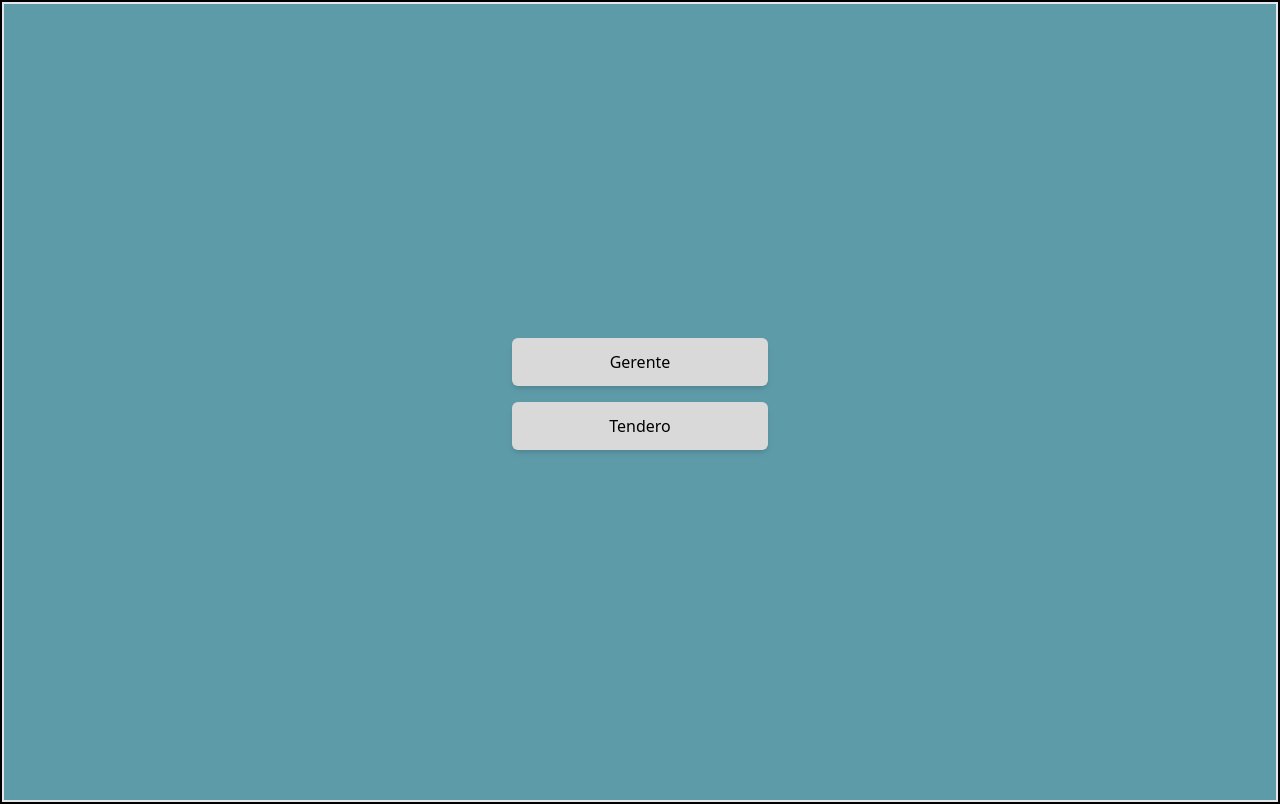
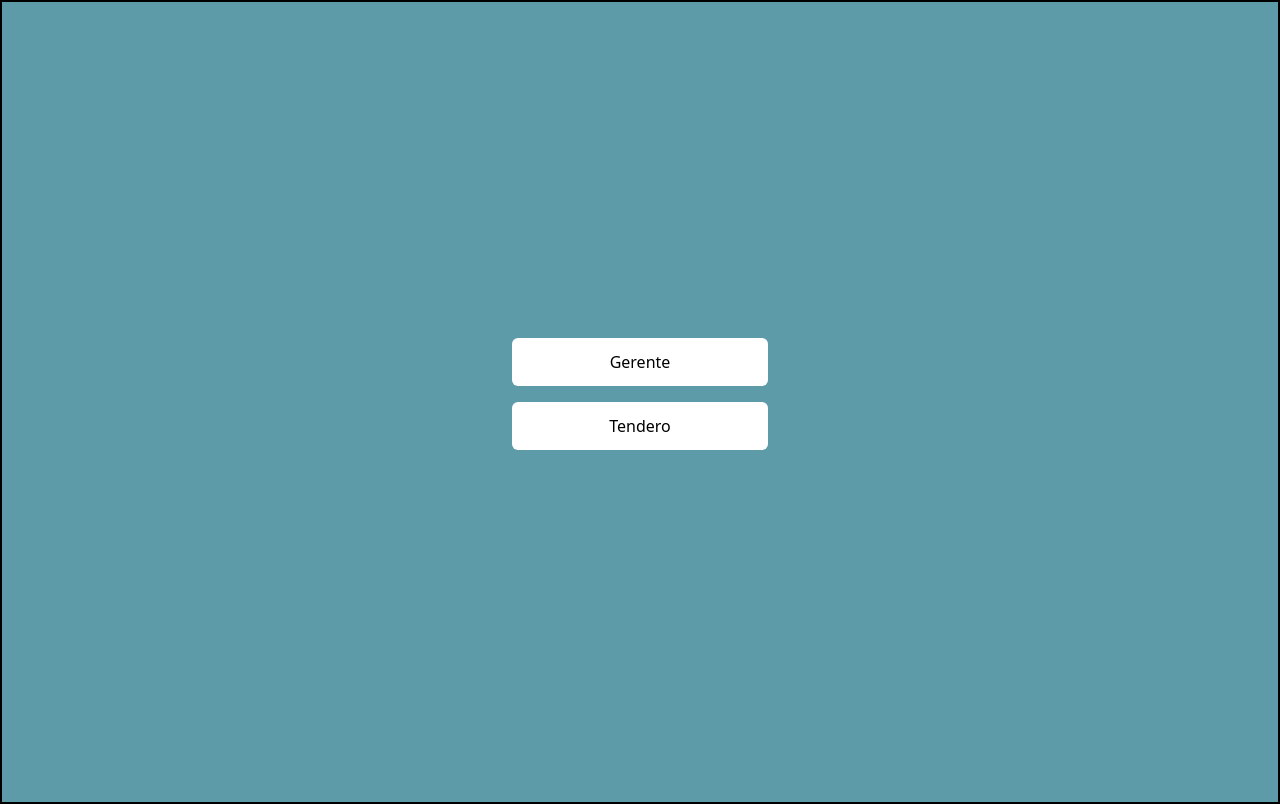
Before and after one commit to bermudez05/elmono-app, a React (Create React App) app: page / in a window 1280 px wide. Built offline with nearby package versions, Linux system fonts and the light colour scheme.

Commit message:
productos existentes

```diff
--- a/src/components/HomeComponent.jsx
+++ b/src/components/HomeComponent.jsx
@@ -3,13 +3,17 @@ import {Link} from "react-router-dom";
 
 function Home() {
     return (
-        <div className="border-2 min-h-screen flex justify-center items-center flex-col">
-            <div className="w-64 flex justify-center rounded-md shadow-md mb-4 p-3 bg-color2">
-                <Link to="/gerente">Gerente</Link>
-            </div>
-            <div className="w-64 flex justify-center rounded-md shadow-md mb-4 p-3 bg-color2">
-                <Link to="/tendero">Tendero</Link>
-            </div>
+        <div className="min-h-screen flex justify-center items-center flex-col">
+            <button className="w-64 flex justify-center rounded-md mb-4 p-3 bg-white hover:bg-color2 hover:text-black">
+                <Link to="/gerente">
+                    <span className="btm-nav-label">Gerente</span>
+                </Link>
+            </button>
+            <button className="w-64 flex justify-center rounded-md mb-4 p-3 bg-white hover:bg-color2 hover:text-black">
+                <Link to="/tendero">
+                    <span className="btm-nav-label">Tendero</span>
+                </Link>
+            </button>
         </div>
     )
 }
--- a/src/components/MenuComponentGerente.jsx
+++ b/src/components/MenuComponentGerente.jsx
@@ -19,15 +19,12 @@ function Menu() {
                     <span className="btm-nav-label">Historial transacciones</span>
                 </a>
             </button>
-
-            <div className="absolute w-full mb-4 p-3 bottom-0 left-0">
             <button className="w-full border-1 rounded-md text-black bg-opacity-60 bg-color1 mb-4 px-5 py-3 hover:bg-color1 hover:text-white">
                 <span className="btm-nav-label">Registrar gasto</span>
             </button>
             <button className="w-full border-1 rounded-md text-black bg-opacity-60 bg-color1 mb-4 px-5 py-3 hover:bg-color1 hover:text-white">
                 <span className="btm-nav-label">Registrar compra</span>
             </button>
-            </div>
         </aside>
     )
 }
--- a/src/pages/ProductsPages.jsx
+++ b/src/pages/ProductsPages.jsx
@@ -19,24 +19,26 @@ function ProductsView() {
 
     return (
         <div className="w-3/4 p-5">
-            <table className="min-w-full divide-y divide-gray-200">
-                <thead className="bg-gray-200 text-gray-700 font-bold text-lg">
+            <table className="min-w-full divide-y divide-color2">
+                <thead className="bg-color2 text-gray-500 text-sm">
                 <tr>
-                    <th className="py-3.5 px-4 font-normal text-left rtl:text-right">Nombre
-                        Producto
-                    </th>
-                    <th className="px-12 py-3.5 font-normal text-left rtl:text-right">Precio
-                        Unitario
-                    </th>
-                    <th className="px-4 py-3.5 font-normal text-left rtl:text-right">Descripción</th>
+                    <th className="py-5 text-center rtl:text-right">ID producto</th>
+                    <th className="py-5 text-center rtl:text-right">ID sucursal</th>
+                    <th className="py-5 text-center rtl:text-right">Nombre producto</th>
+                    <th className="py-5 text-center rtl:text-right">Precio unitario</th>
+                    <th className="py-5 text-center rtl:text-right">Cantidad</th>
+                    <th className="py-5 text-center rtl:text-right">Descripción</th>
                 </tr>
                 </thead>
-                <tbody className="bg-white divide-y divide-gray-200">
+                <tbody className="bg-white divide-y divide-gray-100 text-sm">
                 {productos.map((producto) => (
                     <tr key={producto.Id_ProductoTienda}>
-                        <td className="px-4 py-4 whitespace-nowrap">{producto.pro_nombre}</td>
-                        <td className="px-12 py-4 whitespace-nowrap">$ {producto.pro_precio_Unitario}</td>
-                        <td className="px-4 py-4 whitespace-nowrap">{producto.pro_descripcion}</td>
+                        <td className="py-3 whitespace-nowrap text-center ">{producto.Id_ProductoTienda}</td>
+                        <td className="py-3 whitespace-nowrap text-center ">{producto.SUCURSAL_Id_Sucursal}</td>
+                        <td className="py-3 whitespace-nowrap text-center ">{producto.pro_nombre}</td>
+                        <td className="py-3 whitespace-nowrap text-center ">${producto.pro_precio_Unitario}</td>
+                        <td className="py-3 whitespace-nowrap text-center ">{producto.lot_cantidad}</td>
+                        <td className="py-3 whitespace-nowrap text-center ">{producto.pro_descripcion}</td>
                     </tr>
                 ))}
                 </tbody>
```
Lines whose indentation alone changed are shown as unchanged.
